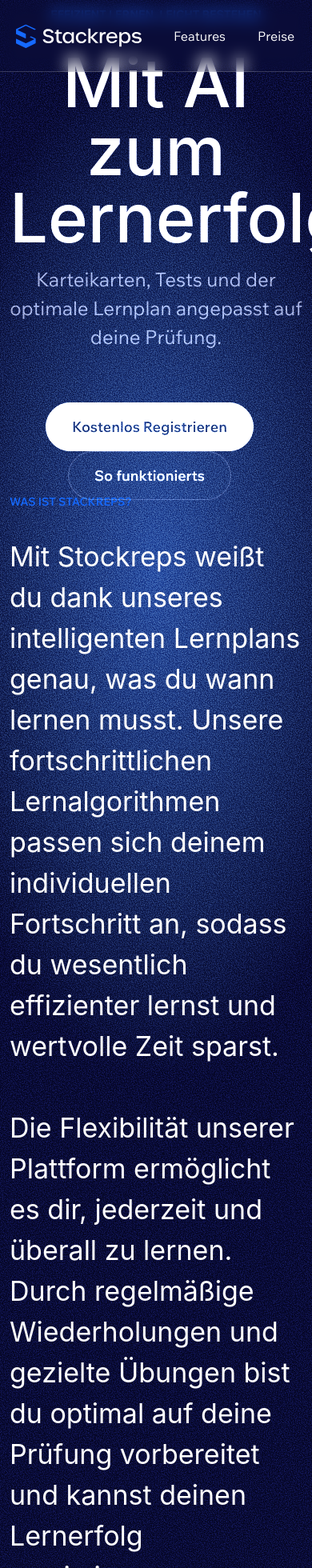
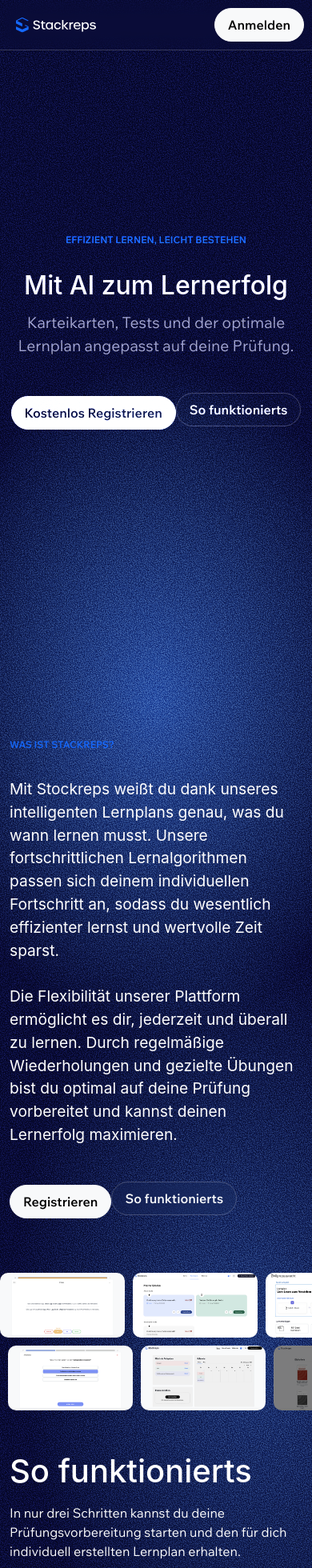
Before and after one commit to tanjawebdev/stackreps, a Next.js app: page / in a window 390 px wide. Shown: the top 1960 px of the page at 80% size. Built offline with nearby package versions, Linux system fonts and the light colour scheme.

Commit message:
mobile styling

```diff
--- a/app/components/Prices.tsx
+++ b/app/components/Prices.tsx
@@ -4,7 +4,7 @@
   return (
       <section id="prices" className="prices container">
           <div className="grid">
-              <div className="title g-col-md-5">
+              <div className="title g-col-12 g-col-md-5">
                   <h2>Preise und Abos</h2>
                   <p>
                       Wähle das passende Paket für deine Lernziele: Ob kleine Lernhilfen, umfangreiches Material oder
--- a/app/components/howToSections.tsx
+++ b/app/components/howToSections.tsx
@@ -4,7 +4,7 @@
   return (
     <section id="features" className="how-to-sections container">
         <div className="grid">
-            <div className="title g-col-md-5">
+            <div className="title g-col-12 g-col-md-5">
                 <h2>So funktionierts</h2>
                 <p>In nur drei Schritten kannst du deine Prüfungsvorbereitung starten und den für dich individuell
                     erstellten Lernplan erhalten.</p>
--- a/app/components/nav.tsx
+++ b/app/components/nav.tsx
@@ -2,7 +2,6 @@
 import Link from 'next/link';
 import { usePathname } from 'next/navigation';
 import Button from "./Button";
-import styles from "../styles/CtaSection.module.scss";
 import { scrollToSection } from "../utils/scrollToSection";
 
 const navItems = [
@@ -29,8 +28,12 @@
               </li>
           ))}
         </ul>
-        <Button href="https://study.stackreps.com/" variant="light" className={styles.register} size="sm">
+        <Button href="https://study.stackreps.com/" variant="light" className="login-lg" size="sm">
           Kostenlos Registrieren
+        </Button>
+
+        <Button href="https://study.stackreps.com/" variant="light" className="login-sm" size="sm">
+            Anmelden
         </Button>
       </nav>
   );
--- a/app/styles/Heading.module.scss
+++ b/app/styles/Heading.module.scss
@@ -1,3 +1,5 @@
+@import "bootstrap-includes";
+
 .heading {
   mix-blend-mode: plus-lighter;
   text-align: center;
@@ -12,8 +14,29 @@
 .heading .summary {
   margin-bottom: 2rem;
   margin-top: -25vh;
+
+  @include media-breakpoint-down(md) {
+    margin-top: 0;
+  }
 }
 
 .heading .subtitle {
   margin-bottom: 4rem;
+
+  @include media-breakpoint-down(md) {
+    margin-bottom: 2rem;
+  }
 }
+
+.heading button, .register {
+  @include media-breakpoint-down(md) {
+    margin-right: 0;
+  }
+}
+
+.register {
+  @include media-breakpoint-down(md) {
+    margin-bottom: 1rem;
+    margin-top: 1rem;
+  }
+}
--- a/app/styles/HowToCard.module.scss
+++ b/app/styles/HowToCard.module.scss
@@ -1,7 +1,13 @@
+@import "bootstrap-includes";
+
 .howToCard h3 {
   word-break: break-word;
   white-space: normal;
   word-spacing: 100vw;
+
+  @include media-breakpoint-down(md) {
+    word-spacing: 0;
+  }
 }
 
 .icon {
@@ -9,4 +15,16 @@
   display: flex;
   align-items: center;
   margin-bottom: 5rem;
+
+  @include media-breakpoint-down(md) {
+    margin-bottom: 3rem;
+    height: 3rem;
+  }
 }
+
+.icon svg {
+  @include media-breakpoint-down(md) {
+    max-height: 60px;
+    max-width: 60px;
+  }
+}
--- a/app/styles/IntroAnimation.module.scss
+++ b/app/styles/IntroAnimation.module.scss
@@ -1,11 +1,21 @@
+@import "bootstrap-includes";
+
 .introAnimation {
   margin-bottom: 0;
   margin-top: -50vh;
   min-height: 50vw;
+
+  @include media-breakpoint-down(md) {
+    margin-top: -30vw;
+  }
 }
 
 .cardAnimation {
   mix-blend-mode: screen;
+
+  @include media-breakpoint-down(md) {
+    transform: scale(1.25);
+  }
 }
 
 .lightspot {
@@ -14,4 +24,9 @@
   width: 150vw;
   height: 150vh;
   transform: translate(-50%, -35%);
+
+  @include media-breakpoint-down(md) {
+    top: 10%;
+    height: 100vh;
+  }
 }
--- a/app/styles/ScreenMarquee.module.scss
+++ b/app/styles/ScreenMarquee.module.scss
@@ -1,7 +1,13 @@
+@import "bootstrap-includes";
+
 .screenMarquee {
   position: relative;
   width: 100%;
   padding: 40px 0;
+
+  @include media-breakpoint-down(md) {
+    padding: 20px 0;
+  }
 }
 
 .marquee {
@@ -9,16 +15,28 @@
   flex-direction: column;
   gap: 20px;
   overflow: hidden;
+
+  @include media-breakpoint-down(md) {
+    gap: 10px;
+  }
 }
 
 .row {
   display: flex;
   gap: 20px;
   transition: transform 0.1s ease-out;
+
+  @include media-breakpoint-down(md) {
+    gap: 10px;
+  }
 }
 
 .row2 {
   margin-left: -20vw;
+
+  @include media-breakpoint-down(md) {
+    margin-left: -40vw;
+  }
 }
 
 .image {
@@ -26,6 +44,11 @@
   object-fit: cover;
   border-radius: 30px;
   width: 28vw;
+
+  @include media-breakpoint-down(md) {
+    border-radius: 10px;
+    width: 40vw;
+  }
 }
 
 .lightspot {
--- /dev/null
+++ b/app/styles/bootstrap-includes.scss
@@ -0,0 +1,3 @@
+@import "bootstrap/scss/functions";
+@import "bootstrap/scss/variables";
+@import "bootstrap/scss/mixins";
--- a/app/styles/global.scss
+++ b/app/styles/global.scss
@@ -42,62 +42,111 @@
 
 .summary {
   color: #1569FF;
-  font-size: 0.875rem;
+  font-size: 0.75rem;
   font-style: normal;
   font-weight: 600;
   line-height: 150%;
   text-transform: uppercase;
   display: block;
   margin-bottom: 2rem;
+
+  @include media-breakpoint-up(md) {
+    font-size: 0.875rem;
+  }
 }
 
 .subtitle {
   opacity: 0.6;
+  font-size: 1.2rem;
+  font-weight: 300;
+
+  @include media-breakpoint-up(md) {
     font-size: 1.5rem;
-  font-weight: 300;
+  }
 }
 
 .description {
   @include h1-font-family;
+  font-size: 1.2rem;
+  margin-bottom: 2rem;
+
+  @include media-breakpoint-up(md) {
     font-size: 2.125rem;
     margin-bottom: 4rem;
   }
+}
 
 .title {
+  margin-bottom: 1rem;
+
+  @include media-breakpoint-up(md) {
     margin-bottom: 4rem;
+  }
 }
 
 h1, .h1 {
   @include h1-font-family;
+  font-size: 1.8rem;
+  line-height: 1em;
+
+  @include media-breakpoint-up(md) {
+    font-size: 3.2rem;
+  }
+
+  @include media-breakpoint-up(lg) {
     font-size: 4.625rem;
-  line-height: 1em;
+  }
 }
 
 @supports (font-family: -apple-system) {
   h1, .h1 {
+    font-size: 2rem;
+
+    @include media-breakpoint-up(md) {
+      font-size: 3.5rem;
+    }
+
+    @include media-breakpoint-up(lg) {
       font-size: 5.3rem;
+    }
   }
 }
 
 h2, .h2 {
   @include h1-font-family;
+  font-size: 2.3rem;
+
+  @include media-breakpoint-up(lg) {
     font-size: 3.135rem;
+  }
 }
 
 @supports (font-family: -apple-system) {
   h2, .h2 {
+    font-size: 2.5rem;
+
+    @include media-breakpoint-up(lg) {
       font-size: 3.625rem;
+    }
   }
 }
 
 h3, .h3 {
   @include h1-font-family;
+  font-size: 1.1rem;
+
+  @include media-breakpoint-up(md) {
     font-size: 1.838rem;
+  }
 }
 
 @supports (font-family: -apple-system) {
   h3, .h3 {
+    font-size: 1.2rem;
+
+    @include media-breakpoint-up(md) {
       font-size: 2.125rem;
+    }
   }
 }
 
@@ -111,6 +160,12 @@
 .btn {
   margin-right: 1rem;
   display: inline-flex;
+
+  @include media-breakpoint-down(md) {
+    font-size: 1rem;
+    padding: 0.5rem 1rem;
+    margin-bottom: 0.5rem;
+  }
 
   &:hover {
     background-color: $primary;
@@ -184,6 +239,10 @@
   z-index: 2;
   backdrop-filter: blur(10px);
   border-bottom: 0.5px solid #ffffff30;
+
+  @include media-breakpoint-down(md) {
+    padding: 10px 10px 10px 20px;
+  }
 }
 
 #logo {
@@ -193,6 +252,10 @@
 
 #logo svg {
   margin-right: 8px;
+
+  @include media-breakpoint-down(md) {
+    max-width: 100px;
+  }
 }
 
 #nav {
@@ -206,6 +269,10 @@
   display: flex;
   gap: 2.5rem;
   margin: 0;
+
+  @include media-breakpoint-down(md) {
+    display: none;
+  }
 }
 
 #nav ul li {
@@ -223,6 +290,20 @@
   color: $primary;
 }
 
+#nav .login-lg {
+  @include media-breakpoint-down(md) {
+    display: none;
+  }
+}
+
+#nav .login-sm {
+  margin: 0;
+
+  @include media-breakpoint-up(md) {
+    display: none;
+  }
+}
+
 
 
 /* Main */
@@ -233,7 +314,11 @@
 }
 
 section {
+  margin-bottom: 2rem;
+
+  @include media-breakpoint-up(md) {
     margin-bottom: 15.625rem;
+  }
 }
 
 /* Cards */
@@ -243,6 +328,10 @@
   background: rgba(161, 194, 255, 0.05);
   border: 0.5px solid rgba(255, 255, 255, 0.20);
   backdrop-filter: blur(14.649999618530273px);
+
+  @include media-breakpoint-down(md) {
+    padding: 2rem 2rem 1rem;
+  }
 }
 
 /* Footer */
```
Lines whose indentation alone changed are shown as unchanged.
